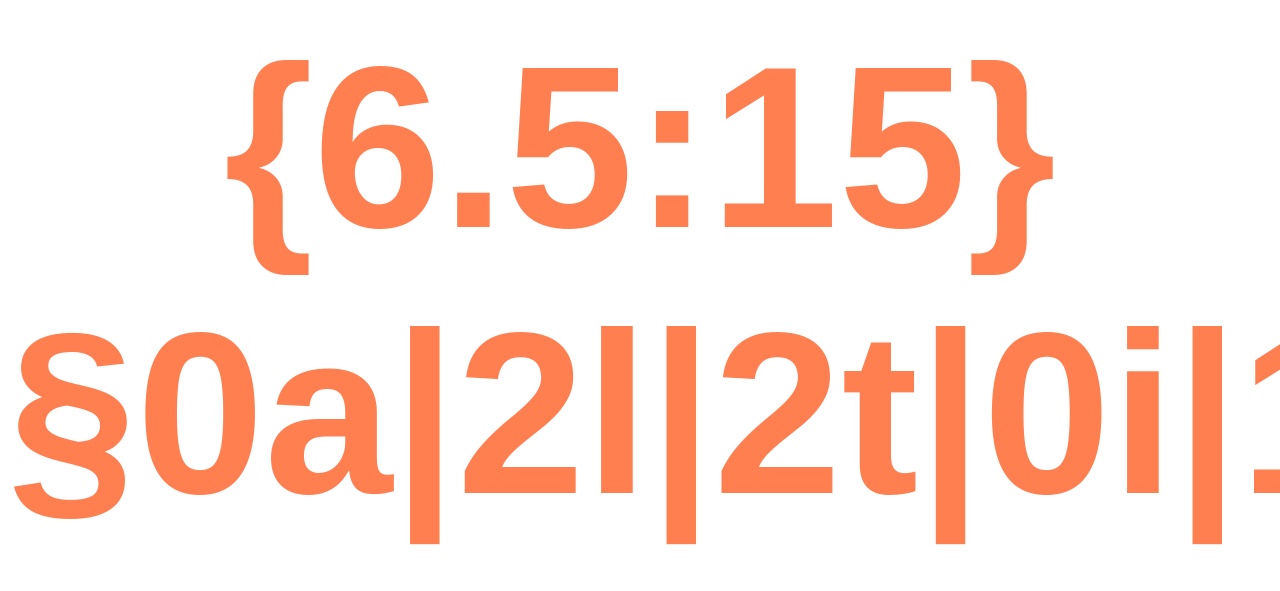
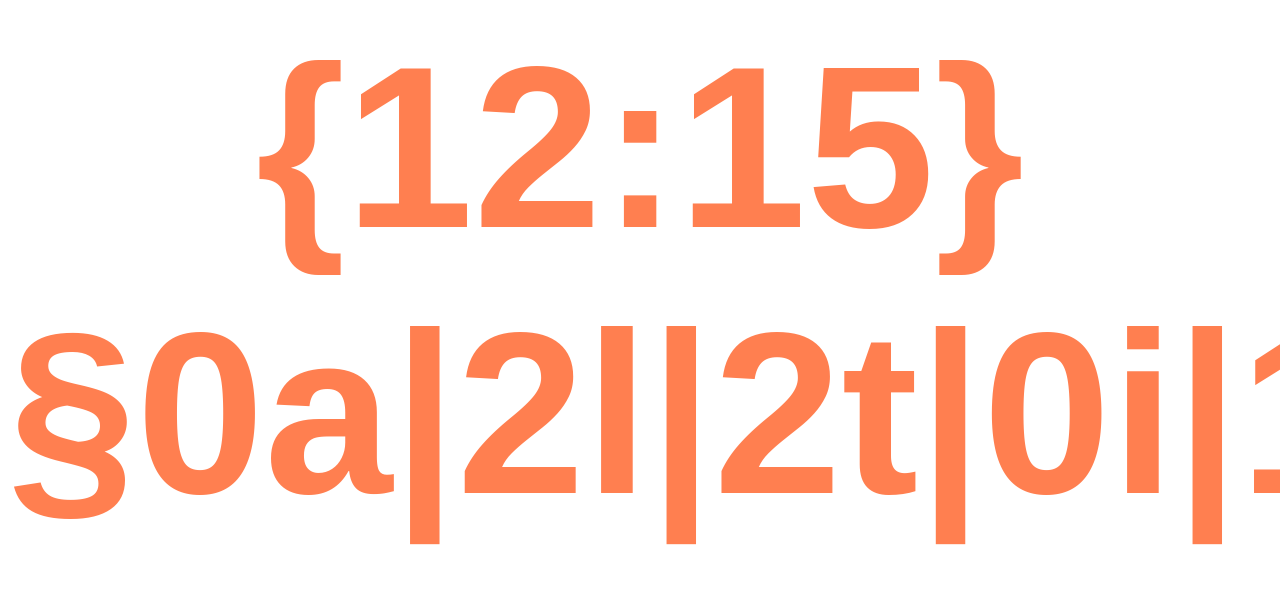
Before and after one commit to 2metres/datalegreya-react, a Gatsby site: page / in a window 1280 px wide. Shown: the part 140-731 px from the top of the page. Built offline with nearby package versions, Linux system fonts and the light colour scheme; Gatsby itself is replaced by a stand-in of ours.

Commit message:
Reformat altimeter

```diff
--- a/src/components/Altimeter/Altimeter.module.css
+++ b/src/components/Altimeter/Altimeter.module.css
@@ -2,13 +2,13 @@
   width: 100%;
 }
 
-h1 {
+.title {
   font-family: 'Datalegreya-Dot', sans-serif;
   text-align: center;
+  font-size: 18vw;
   color: coral;
-  font-size: 18vw;
 }
 
 .highlight {
-  color: white;
+  color: coral;
 }
--- a/src/components/Altimeter/index.js
+++ b/src/components/Altimeter/index.js
@@ -7,13 +7,12 @@ const º = (string) =>
 
 const now = new Date()
 const minutes = now.getMinutes() > 9 ? now.getMinutes() : '0' + now.getMinutes()
-const hoursAndMinutes = now.getHours() / 2 + ':' + minutes
+const hoursAndMinutes = now.getHours() -1 + ':' + minutes
 
 const Altimeter = () =>
-  <h1 className={ styles.root }>
-    {
-      '    ' +
-      `{${hoursAndMinutes}}` + '§' +
+  <h1 className={ styles.title }>   {
+      '     ' +
+      `{${hoursAndMinutes}}§` +
       º('a') +
       º('l') +
       º('t') +
```
